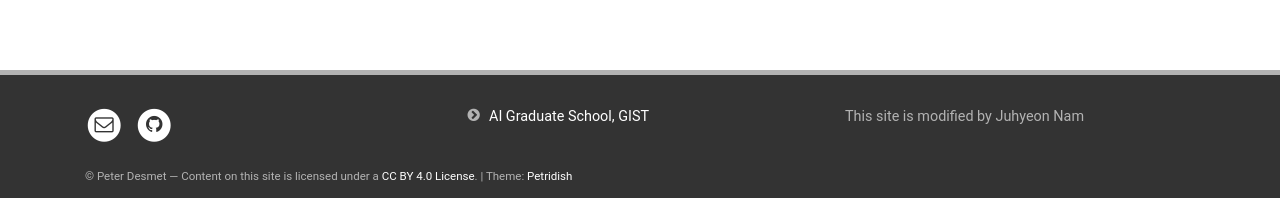
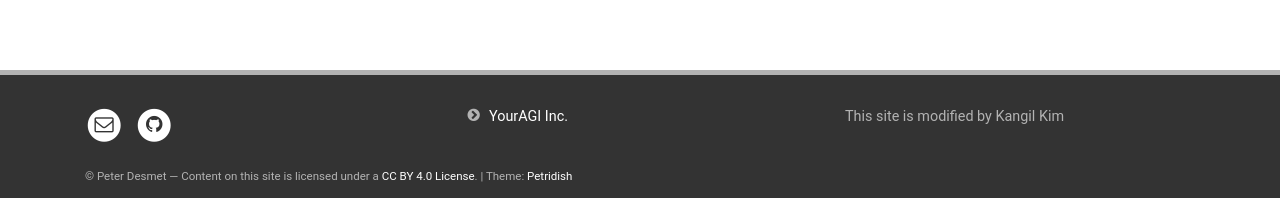
Before and after one commit to youragi/youragi.github.io, a Jekyll site: the page built from pages/home.md, in a window 1280 px wide. Shown: the part 833-1031 px from the top of the page. Built offline with Jekyll 4.4.1, drawn with Linux system fonts in a browser that asks for light colours.

Commit message:
creator_name_change

```diff
--- a/_data/footer.yml
+++ b/_data/footer.yml
@@ -5,12 +5,12 @@
 columns:
   - description:
     links:
-    - text: AI Graduate School, GIST
-      href: https://ai.gist.ac.kr/ai/
+    - text: YourAGI Inc.
+      href: https://youragi.github.io
       new_window: true
 
   - description: > # E.g. funding acknowledgement. Can be Markdown
-      This site is modified by Juhyeon Nam
+      This site is modified by Kangil Kim
     links:
 
 # Small print license statement to add at the bottom of the footer. Can be Markdown
```
